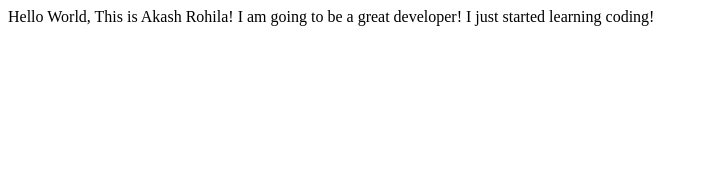
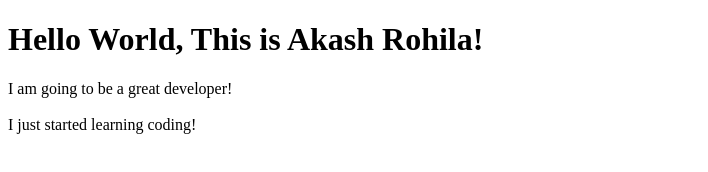
Before and after one commit to AkashRohila/AkashRohilaPortfolio, a plain HTML site: page index.html in a window 1280 px wide. Shown: the whole page, without its empty margins (0-708 px from the left). Drawn offline with Linux system fonts and the light colour scheme.

Commit message:
Update index.html

```diff
--- a/index.html
+++ b/index.html
@@ -6,11 +6,8 @@
     <meta name="viewport" content="width=device-width, initial-scale=1.0">
     <title>AkashRohilaPortfolio</title>
 </head>
-<body>
-    Hello World, This is Akash Rohila!
-
-            I am going to be a great developer!
-
-            I just started learning coding!
+    <h1> Hello World, This is Akash Rohila!</h1>
+    <body> I am going to be a great developer! <br> </br>
+     I just started learning coding!
 </body>
 </html>
```
